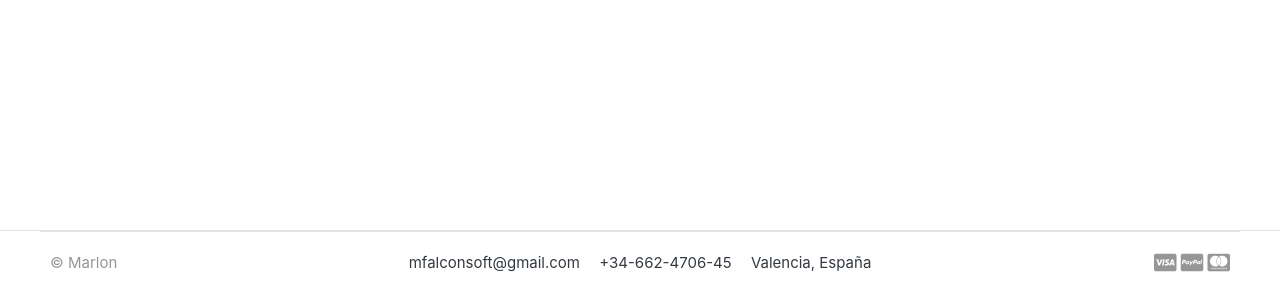
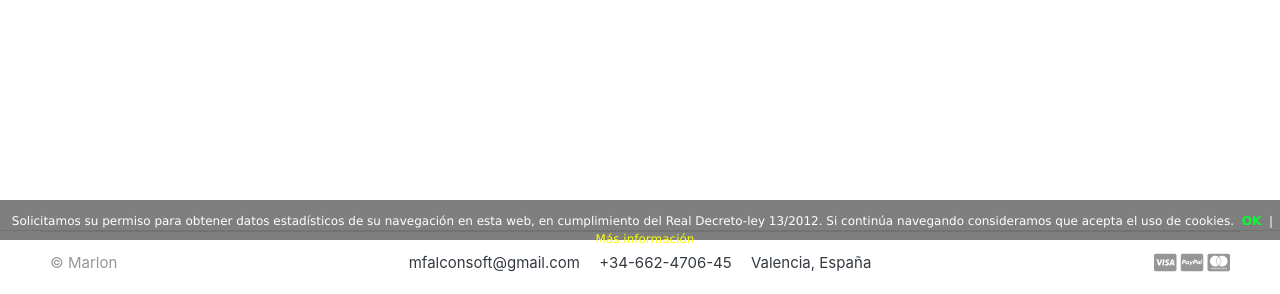
Before and after one commit to falconsoft3d/clientportal, a Django app: page /accounts/forgotpassword/ in a window 1280 px wide. Shown: the part 560-854 px from the top of the page. Run offline with Django 3.2, Linux system fonts and the light colour scheme; data that the repository does not hold is empty; parts of the project's set-up code (start-up, migrations or seed data) failed here and were passed over; some web fonts are replaced.

Commit message:
Agregando concentimiento

```diff
--- a/clientportal/static/css/custom.css
+++ b/clientportal/static/css/custom.css
@@ -57,3 +57,39 @@ ul.thumb li img {
     height: 80px;
     border: 1px solid grey;
 }
+
+#barraaceptacion {
+    display:none;
+    position:fixed;
+    left:0px;
+    right:0px;
+    bottom:0px;
+    padding-bottom:20px;
+    width:100%;
+    text-align:center;
+    min-height:40px;
+    background-color: rgba(0, 0, 0, 0.5);
+    color:#fff;
+    z-index:99999;
+}
+
+#barraaceptacion > .inner {
+    width:100%;
+    position:absolute;
+    padding-left:5px;
+    font-family:verdana;
+    font-size:12px;
+    top:30%;
+}
+
+#barraaceptacion > .inner a.ok {
+    padding:4px;
+    color:#00ff2e;
+    text-decoration:none;
+}
+
+#barraaceptacion > .inner a.info {
+    padding-left:5px;
+    text-decoration:none;
+    color:#faff00;
+}
--- a/templates/base.html
+++ b/templates/base.html
@@ -51,4 +51,6 @@ $(document).ready(function() {
 
 {% endblock %}
 
+{% include 'includes/politicadecookies.html' %}
+
 {% include 'includes/footer.html' %}
--- /dev/null
+++ b/templates/includes/politicadecookies.html
@@ -0,0 +1,46 @@
+{% load static %}
+<div id="barraaceptacion" style="display: block;">
+    <div class="inner">
+        Solicitamos su permiso para obtener datos estadísticos de su navegación en esta web, en cumplimiento del Real
+        Decreto-ley 13/2012. Si continúa navegando consideramos que acepta el uso de cookies.
+        <a href="javascript:void(0);" class="ok" onclick="PonerCookie();"><b>OK</b></a> |
+        <a href="https://clienteportal.com" target="_blank" class="info">Más información</a>
+    </div>
+</div>
+
+<script>
+function getCookie(c_name){
+    var c_value = document.cookie;
+    var c_start = c_value.indexOf(" " + c_name + "=");
+    if (c_start == -1){
+        c_start = c_value.indexOf(c_name + "=");
+    }
+    if (c_start == -1){
+        c_value = null;
+    }else{
+        c_start = c_value.indexOf("=", c_start) + 1;
+        var c_end = c_value.indexOf(";", c_start);
+        if (c_end == -1){
+            c_end = c_value.length;
+        }
+        c_value = unescape(c_value.substring(c_start,c_end));
+    }
+    return c_value;
+}
+
+function setCookie(c_name,value,exdays){
+    var exdate=new Date();
+    exdate.setDate(exdate.getDate() + exdays);
+    var c_value=escape(value) + ((exdays==null) ? "" : "; expires="+exdate.toUTCString());
+    document.cookie=c_name + "=" + c_value;
+}
+
+if(getCookie('tiendaaviso')!="1"){
+    document.getElementById("barraaceptacion").style.display="block";
+}
+function PonerCookie(){
+    setCookie('tiendaaviso','1',365);
+    document.getElementById("barraaceptacion").style.display="none";
+}
+</script>
+<!--//FIN BLOQUE COOKIES-->
```
Also changed, not shown: static/css/custom.css (+36 -0 lines).
